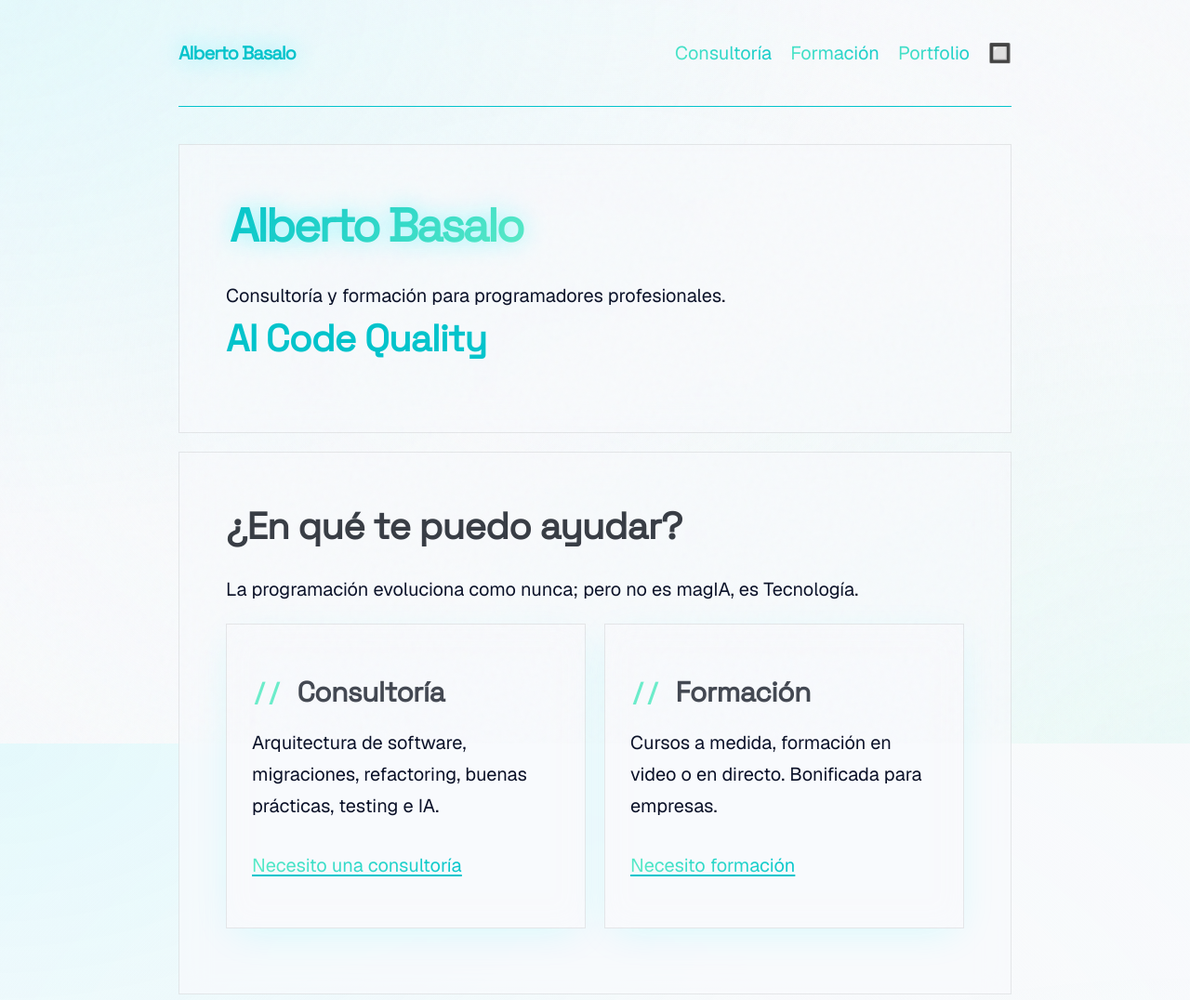
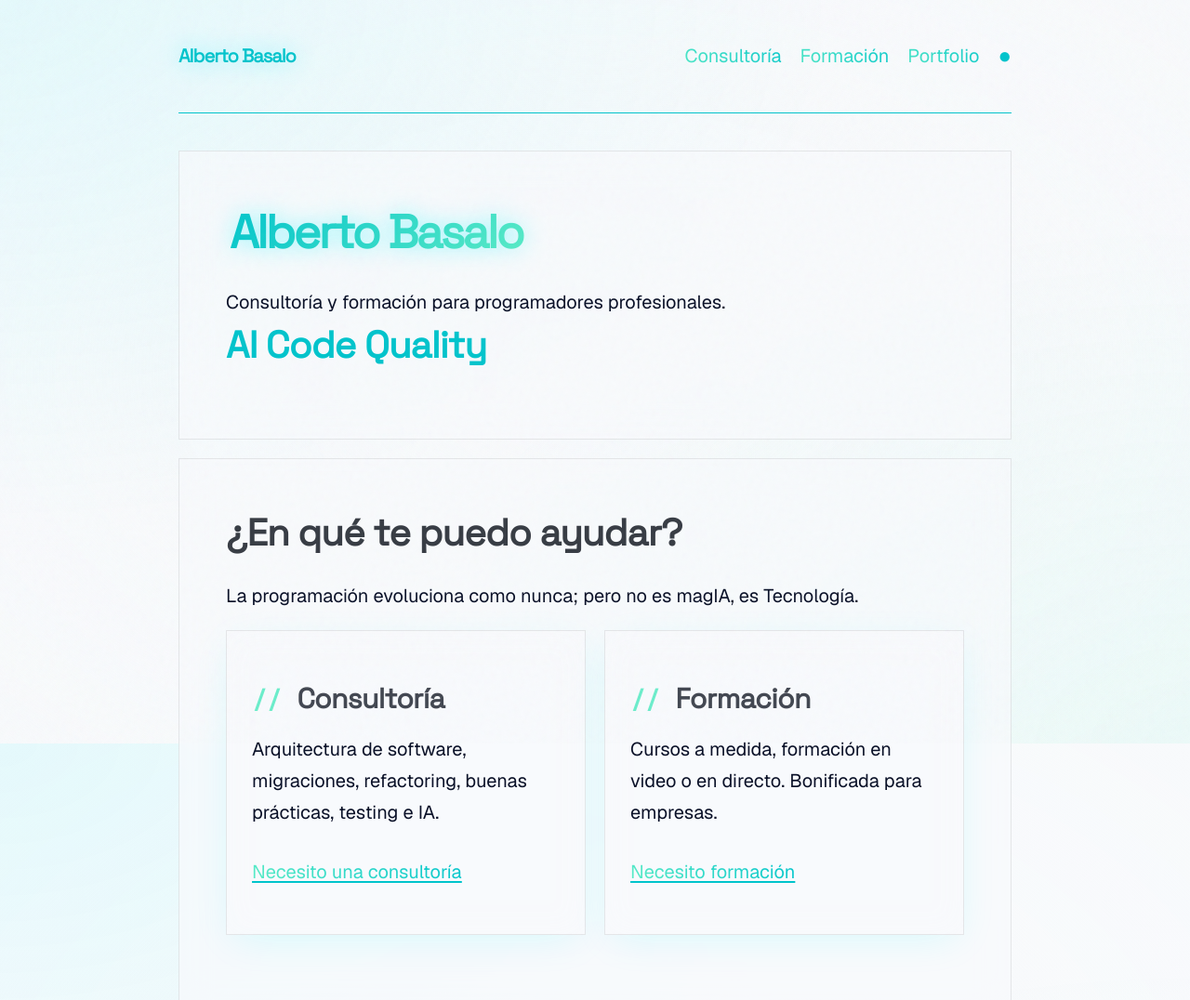
Before and after one commit to AlbertoBasalo/albertobasalo-dev, an Astro site: page / in a window 1280 px wide. Shown: the top 1076 px of the page at 93% size. Built offline with nearby package versions, Linux system fonts and the light colour scheme; Astro itself is replaced by a stand-in of ours.

Commit message:
feat: add Header component with navigation and theme toggle functionality.

```diff
--- a/src/layouts/Header.astro
+++ b/src/layouts/Header.astro
@@ -33,8 +33,8 @@
       }
       <li>
         <span id="theme-toggle" aria-label="Toggle theme">
-          <span class="light">🔳</span>
-          <span class="dark">🔲</span>
+          <span class="light">○</span>
+          <span class="dark">●</span>
         </span>
       </li>
     </ul>
@@ -45,6 +45,17 @@
   header {
     border-bottom: 1px solid var(--pico-primary);
     margin-bottom: 1rem;
+  }
+
+  #theme-toggle {
+    cursor: pointer;
+    font-size: 1.2rem;
+    color: var(--pico-primary);
+    transition: opacity 0.2s ease;
+  }
+
+  #theme-toggle:hover {
+    opacity: 0.7;
   }
 </style>
 
```
